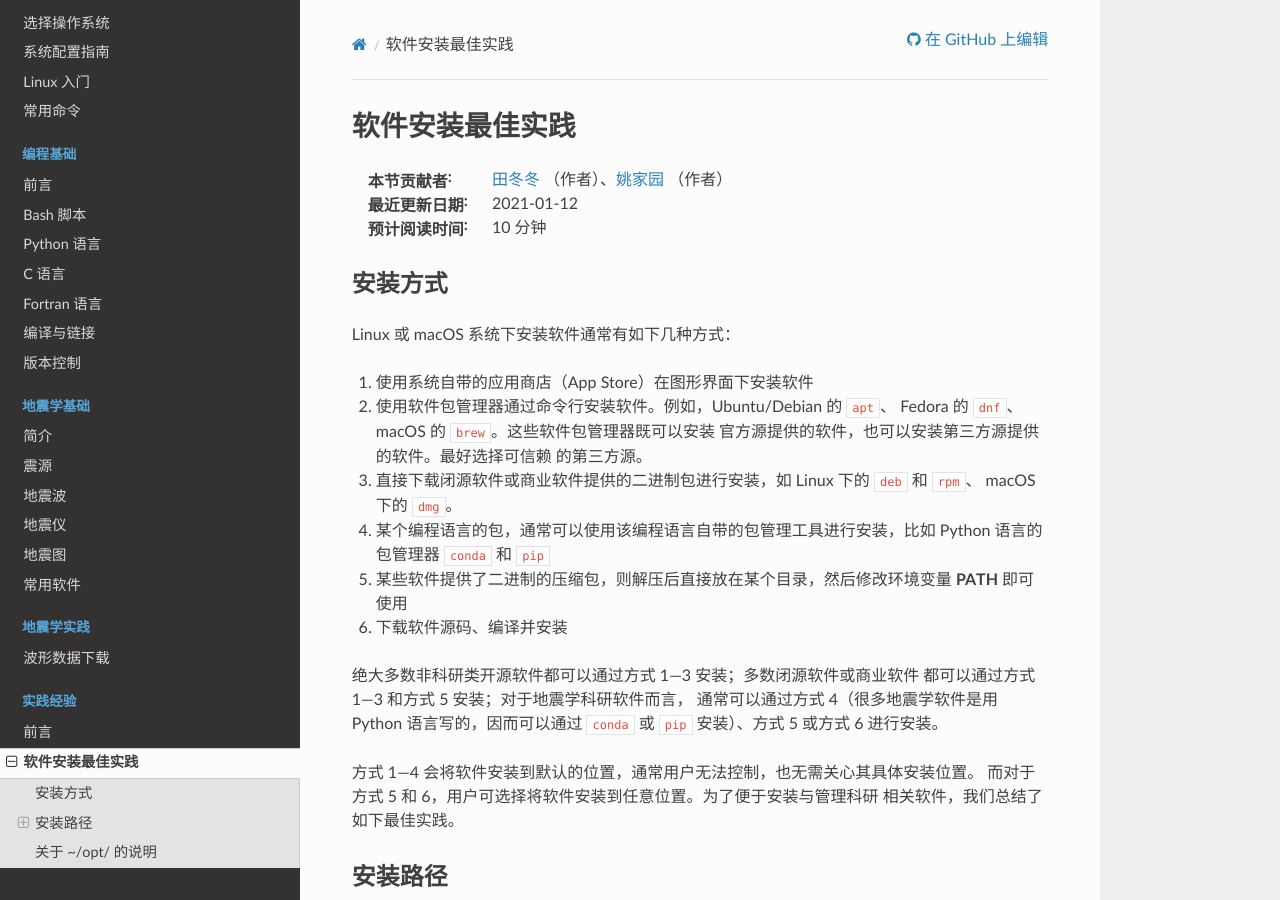
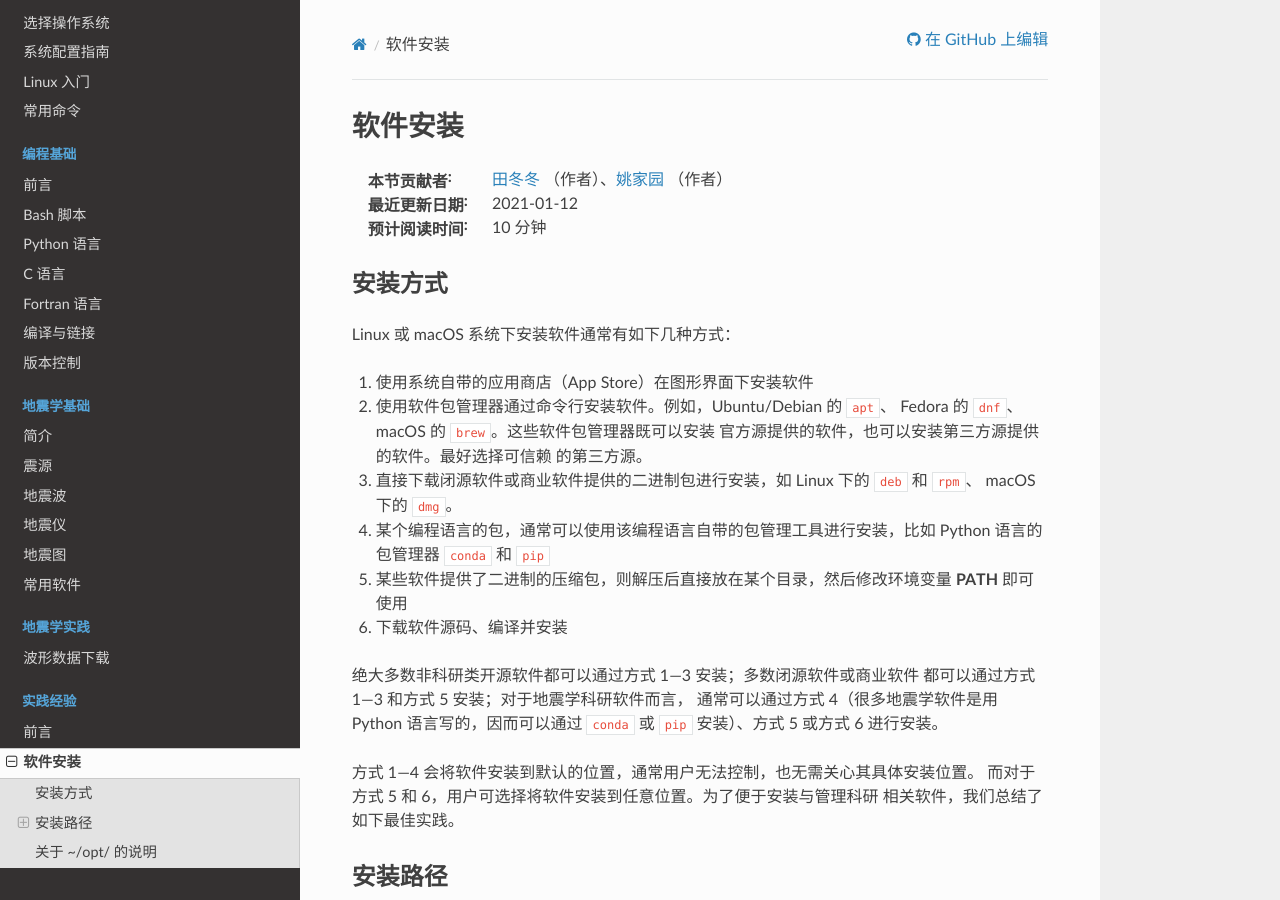
Before and after one commit to seismo-learn/seismology101, a Sphinx documentation site: the page built from source/best-practices/software-installation.rst, in a window 1280 px wide and 900 px high. Built offline with Sphinx 7.4.7 and the Read the Docs theme 2.0.0, drawn with Linux system fonts in a browser that asks for light colours.

Commit message:
Update source/best-practices/software-installation.rst

```diff
--- a/source/best-practices/software-installation.rst
+++ b/source/best-practices/software-installation.rst
@@ -1,5 +1,5 @@
-软件安装最佳实践
-================
+软件安装
+========
 
 :本节贡献者: `田冬冬 <https://me.seisman.info>`__ （作者）、`姚家园 <https://github.com/core-man>`__ （作者）
 :最近更新日期: 2021-01-12
```
